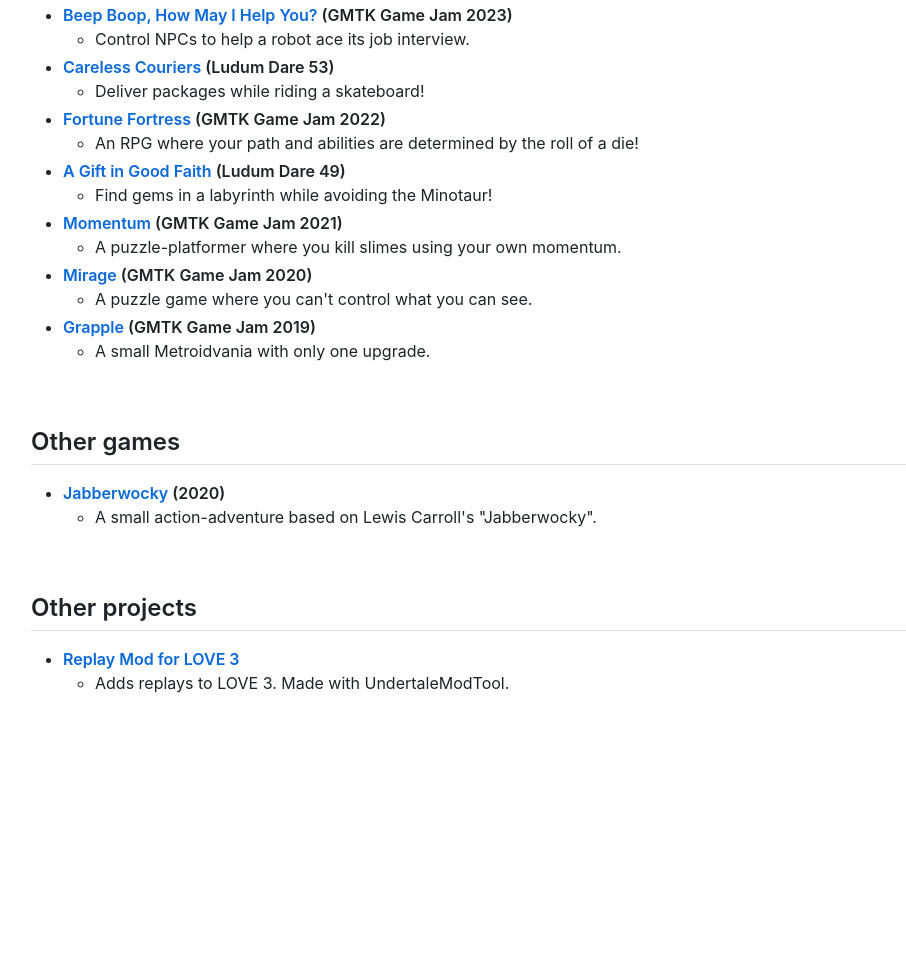
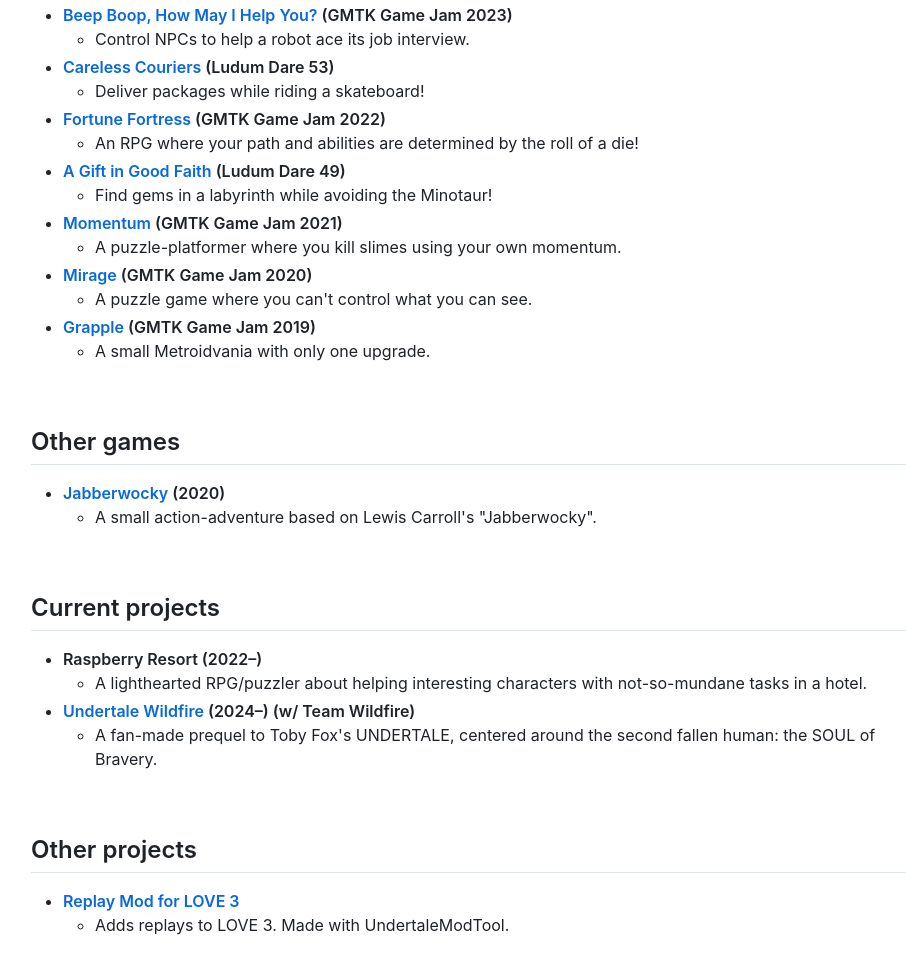
Before and after one commit to python-b5/python-b5.github.io, a plain HTML site: page index.html in a window 1280 px wide. Shown: the part 241-1214 px from the top of the page, without its empty margins (164-1070 px from the left). Before the commit the page ends 997 px from the top, so only its background shows below. Drawn offline with nearby package versions, Linux system fonts and the light colour scheme.

Commit message:
Add current projects section

```diff
--- a/index.html
+++ b/index.html
@@ -92,6 +92,24 @@
             <br>
 
             <section>
+                <h2>Current projects</h2>
+
+                <ul>
+                    <li>
+                        <b>Raspberry Resort (2022–)</b>
+                        <ul><li>A lighthearted RPG/puzzler about helping interesting characters with not-so-mundane tasks in a hotel.</li></ul>
+                    </li>
+
+                    <li>
+                        <b><a href="https://gamejolt.com/games/undertalewildfire/868658">Undertale Wildfire</a> (2024–) (w/ Team Wildfire)</b>
+                        <ul><li>A fan-made prequel to Toby Fox's UNDERTALE, centered around the second fallen human: the SOUL of Bravery.</li></ul>
+                    </li>
+                </ul>
+            </section>
+
+            <br>
+
+            <section>
                 <h2>Other projects</h2>
 
                 <ul>
```
